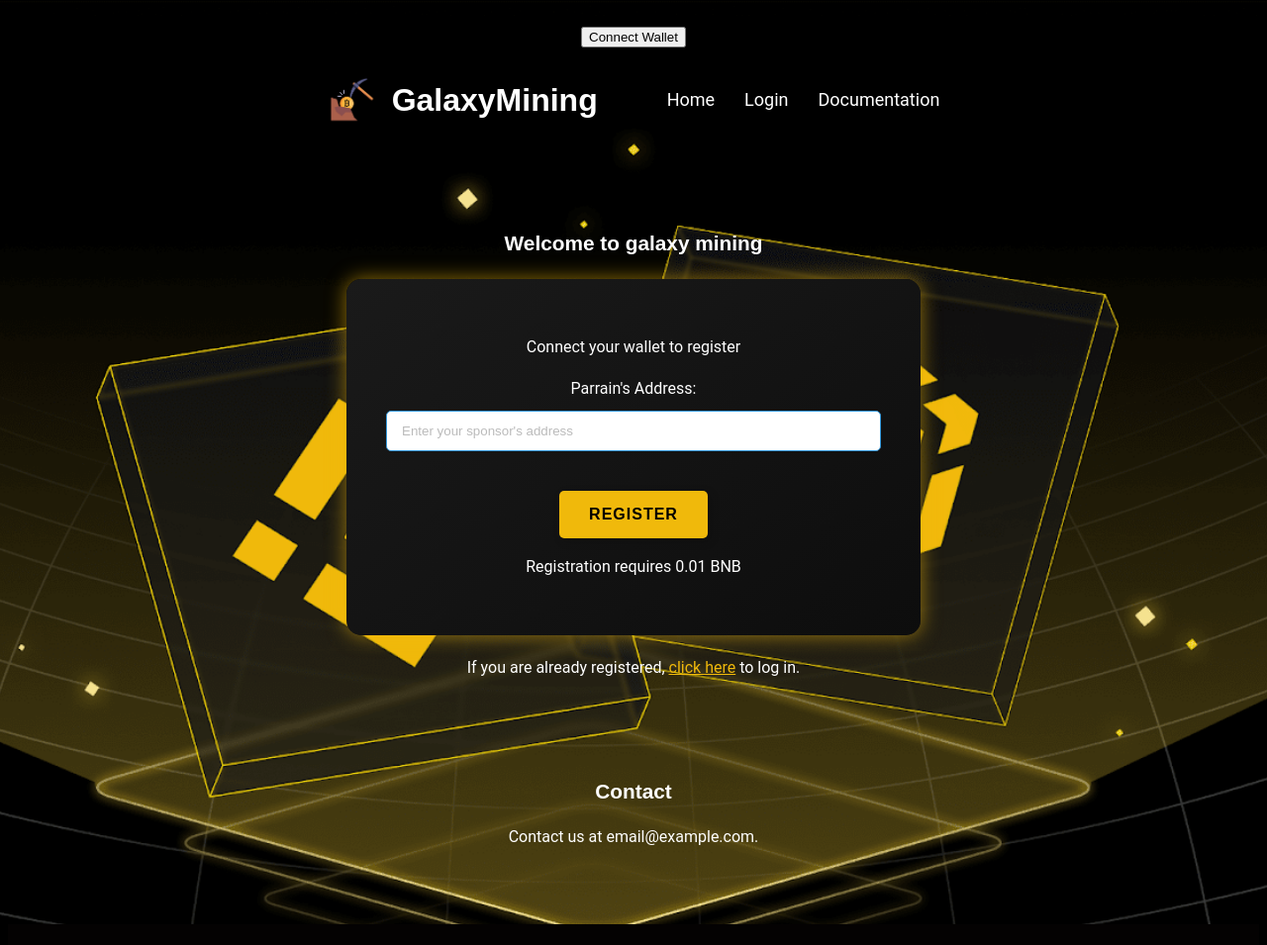
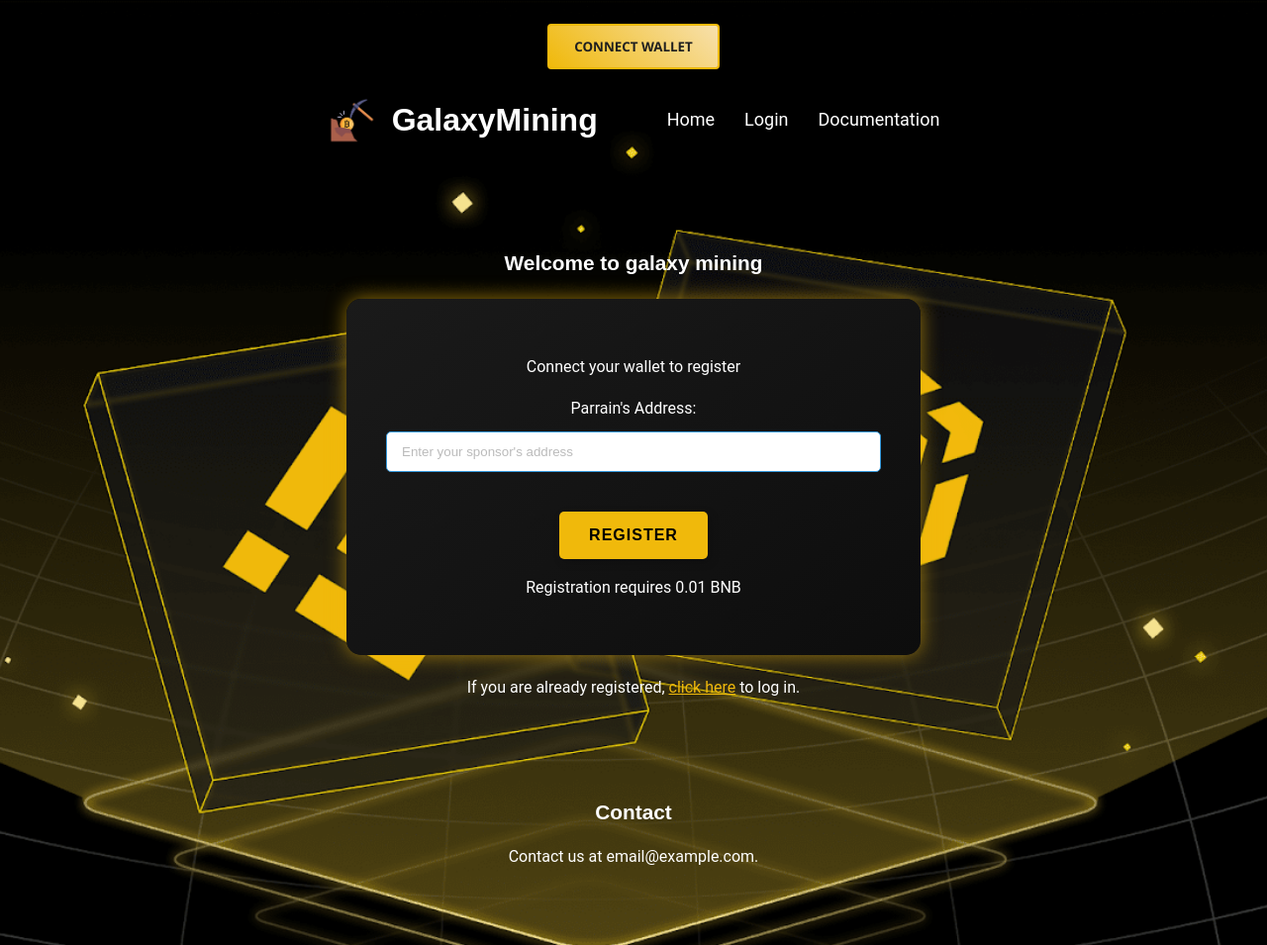
Before and after one commit to Satoshikamotona/galaxy-mining_index, a plain HTML site: page index.html in a window 1280 px wide. Shown: the top 955 px of the page at 99% size. Drawn offline with Linux system fonts and the light colour scheme; a script that the page names is missing.

Commit message:
Add files via upload

```diff
--- a/styles.css
+++ b/styles.css
@@ -396,3 +396,24 @@ a:hover {
         font-size: 1.3em;
     }
     /* Autres styles responsives */
+
+
+    .connect-btn {
+        background: linear-gradient(45deg, #f0b90b, #f7e0ac); /* Gradient jaune doré */
+        border: 2px solid #f0b90b; /* Bordure dorée */
+        border-radius: 4px; /* Bords légèrement arrondis */
+        color: #1f1f1f; /* Texte en gris foncé pour contraster avec le fond doré */
+        padding: 12px 25px; /* Espacement intérieur */
+        text-transform: uppercase; /* Texte en majuscules */
+        font-weight: 600; /* Texte semi-gras */
+        cursor: pointer; /* Curseur en forme de main */
+        transition: all 0.3s ease; /* Transition douce pour les interactions */
+        box-shadow: 0px 4px 10px rgba(0, 0, 0, 0.15); /* Ombre légère */
+        font-family: 'Segoe UI', Tahoma, Geneva, Verdana, sans-serif; /* Police moderne */
+    }
+
+    .connect-btn:hover, .connect-btn:focus {
+        background: linear-gradient(45deg, #f7e0ac, #f0b90b); /* Changement de gradient au survol */
+        box-shadow: 0px 6px 15px rgba(0, 0, 0, 0.25); /* Ombre plus prononcée au survol */
+        transform: translateY(-2px); /* Léger déplacement vers le haut pour un effet dynamique */
+    }
```
